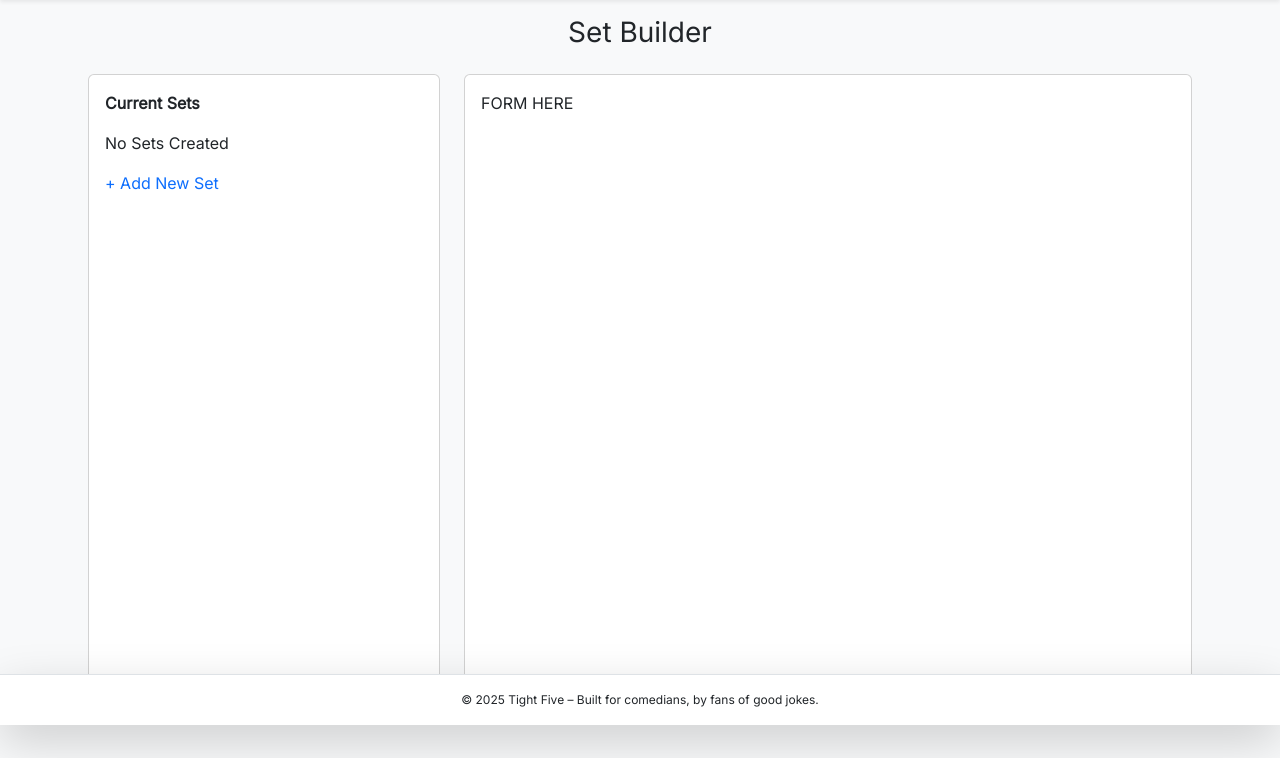
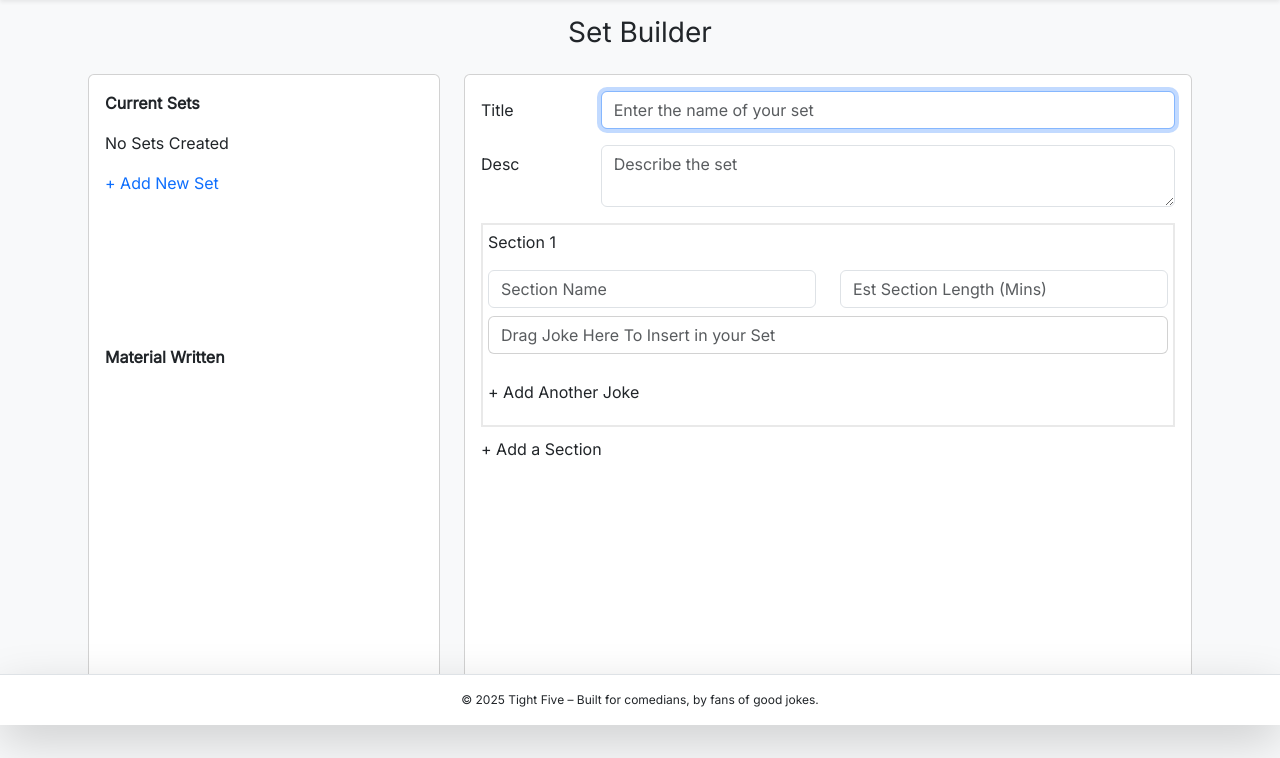
Before and after one commit to veeringnugget/TightFive, a Flask app: page /new_set in a window 1280 px wide. Shown: the part 75-833 px from the top of the page. Run offline with Flask 3, Linux system fonts and the light colour scheme; data that the repository does not hold is empty.

Commit message:
Add in the body of new_set with form and written jokes

```diff
--- a/templates/new_set.html
+++ b/templates/new_set.html
@@ -1,5 +1,5 @@
 {% extends "layout.html" %}
-{% block title %}Home{% endblock %}
+{% block title %}Set Builder{% endblock %}
 {% block body %}
 
 <!-- Start of Page Header-->
@@ -17,6 +17,16 @@
                     <p class="fw-bold">Current Sets</p>
                     <p>{{ sets }}</p>
                     <a href="new_set" style="text-decoration: none;">+ Add New Set</a>
+                    <div class="card-jokes" style="margin-top: 150px;">
+                        <p class="fw-bold">Material Written</p>
+                        {% for row in jokes %}
+                        <div class="card mb-2" draggable="true" style="cursor: grab;">
+                            <div class="card-body">
+                                {{ row[1] }}
+                            </div>
+                        </div>
+                        {% endfor %}
+                    </div>
                 </div>
             </div>
         </div>
@@ -24,9 +34,60 @@
 
         <!-- Start of Right Container -->
         <div class="col-8">
-            <div class="card" style="height: 78vh;">
+            <div class="card" style="height: 78vh; overflow-y: scroll;">
                 <div class="card-body">
-                    FORM HERE
+                    <!--Start of title-->
+                    <form method="post">
+                    <div class="row mb-3">
+                        <label class="col-sm-2 col-form-label">Title</label>
+                        <div class="col-sm">
+                        <input type="title" class="form-control" autofocus placeholder="Enter the name of your set" name="title">
+                        </div>
+                    </div>
+                    <!--End of title-->
+                    <!--Start of Description-->
+                    <div class="row mb-3">
+                        <label class="col-sm-2 col-form-label">Desc</label>
+                        <div class="col-sm">
+                        <textarea class="form-control" rows="2" placeholder="Describe the set"></textarea>
+                        </div>
+                    </div>
+                    <!--End of Description-->
+                    <!--Start of Sections-->
+                    <!--Start of New Part of Joke-->
+
+                    <div class="new-section" style="border: 2px solid rgb(233, 233, 233); padding: 5px; margin-bottom: 10px;">
+                        <div class="row">
+                            <div class="col">
+                                <p class="section-no">Section 1</p> <!--Look at adding a count of the sections-->
+                            </div>
+                        </div>
+                        <div class="row">
+                            <div class="col">
+                                <input type="text" class="form-control" placeholder="Section Name">
+                            </div>
+                            <div class="col">
+                                <input type="number" class="form-control" placeholder="Est Section Length (Mins)" min="0" max="500">
+                            </div>
+                        </div>
+                        <div class="row mt-2">
+                            <div class="col">
+                                <div class="card" id="new-joke" style="margin-bottom: 10px;">
+                                    <div class="card-body" style="opacity: 75%; padding: 6px 12px 6px 12px;">Drag Joke Here To Insert in your Set</div>
+                                </div>
+                            </div>
+                        </div>
+                        <div class="row mt-3">
+                            <div class="col">
+                                <p id="new_joke_button" style="cursor: pointer;">+ Add Another Joke</p>
+                            </div>
+                        </div>
+                    </div>
+
+                    <!--End of New Part of Joke-->
+                    <p class="mt-2" id="new_section_button" style="cursor: pointer;">+ Add a Section</p>
+                    <!--End of Sections-->
+                    </form>
                 </div>
             </div>
         </div>
```
